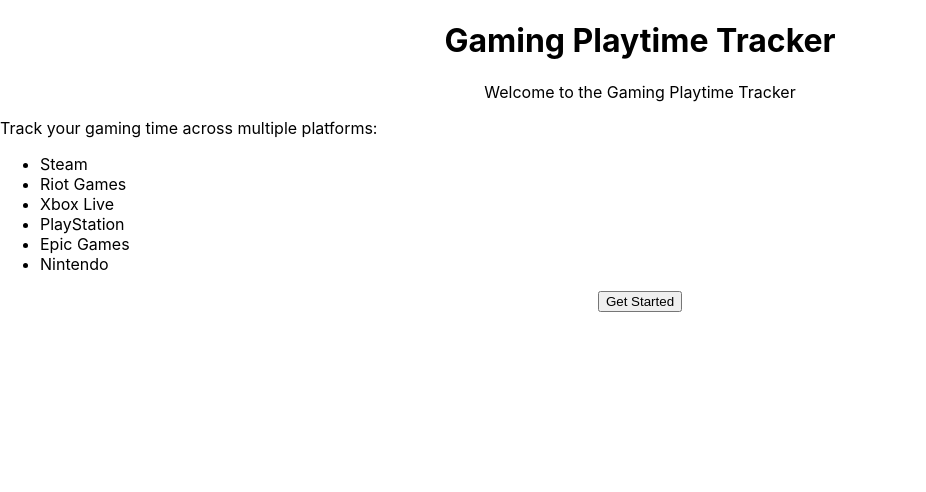
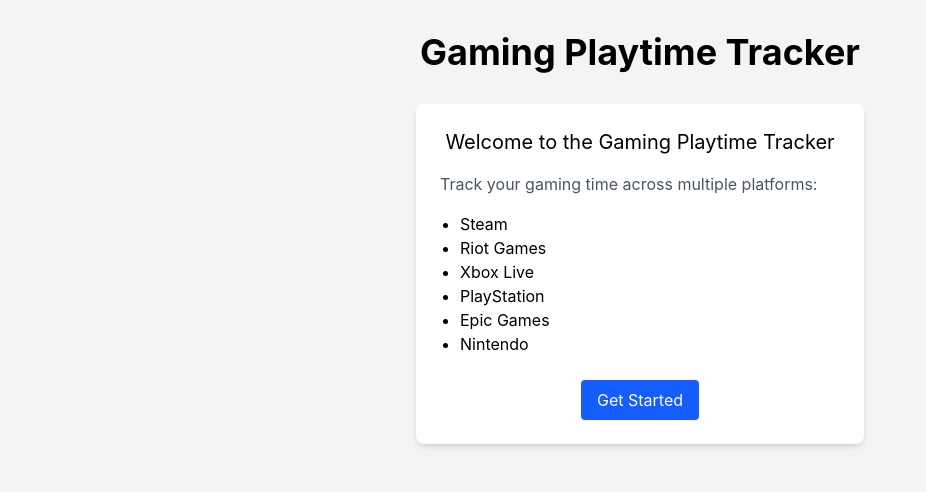
Before and after one commit to contentkingpins/vga-full-stack-checker, a Next.js app in the folder gaming-playtime-tracker/: page / in a window 1280 px wide. Shown: the top 492 px of the page, without its empty margins (0-926 px from the left). Built offline with nearby package versions, Linux system fonts and the light colour scheme.

Commit message:
Fix: Update TailwindCSS v4 integration with proper import syntax and PostCSS config

```diff
--- /dev/null
+++ b/gaming-playtime-tracker/postcss.config.mjs
@@ -0,0 +1,6 @@
+export default {
+  plugins: {
+    "@tailwindcss/postcss": {},
+    autoprefixer: {},
+  }
+}
--- a/gaming-playtime-tracker/styles/globals.css
+++ b/gaming-playtime-tracker/styles/globals.css
@@ -1,6 +1,4 @@
-@tailwind base;
-@tailwind components;
-@tailwind utilities;
+@import "tailwindcss";
 
 html,
 body {
```
